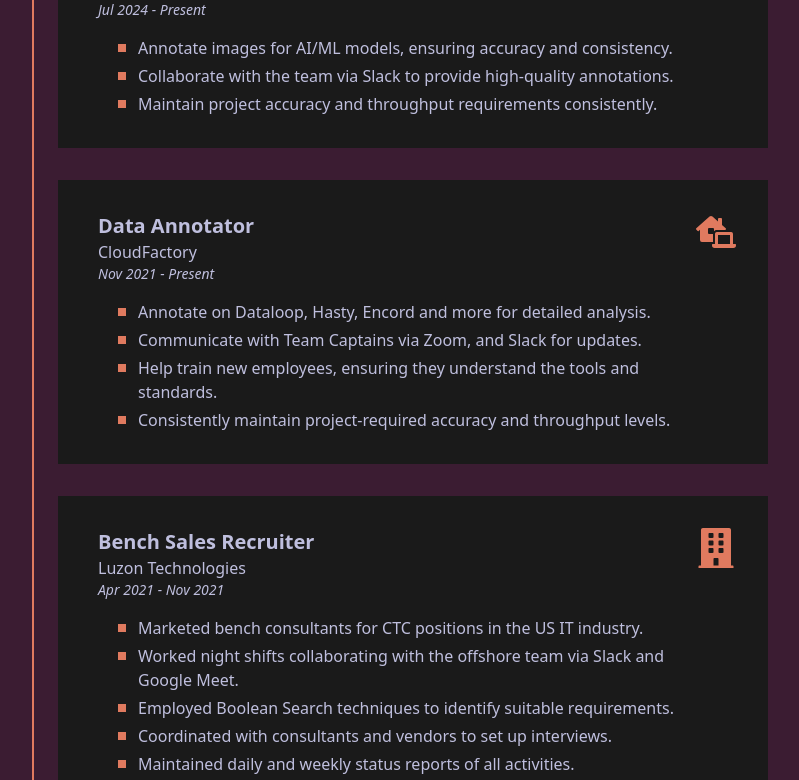
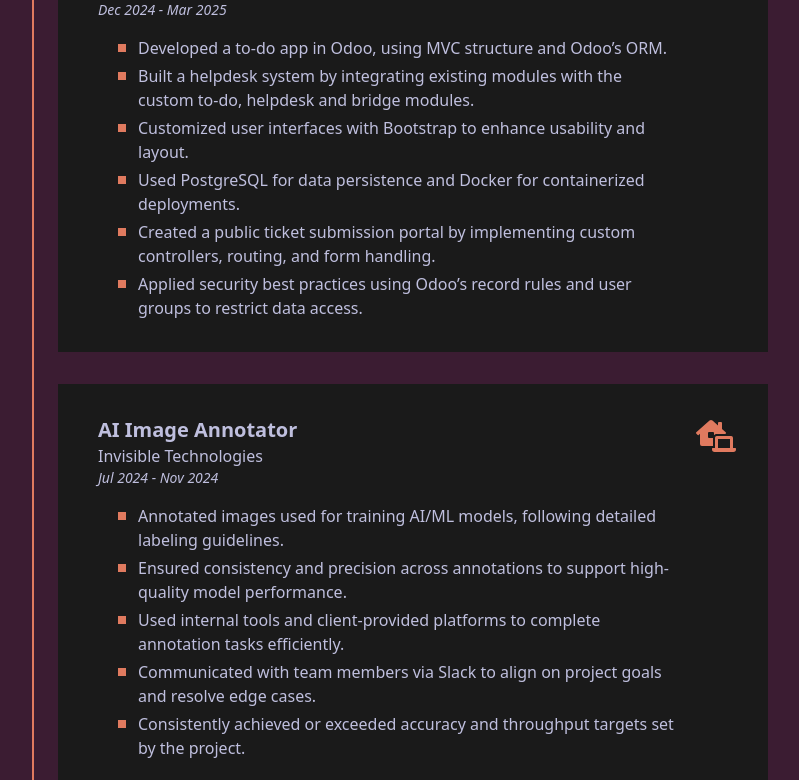
Before and after one commit to Bhabishworgrg/bhabishworgrg.github.io, a React (Vite) app: page / in a window 1280 px wide. Shown: the part 2500-3280 px from the top of the page, without its empty margins (240-1039 px from the left). Built offline with nearby package versions, Linux system fonts and the light colour scheme; no server answers.

Commit message:
Add amnil experience

```diff
--- a/src/components/Experience.jsx
+++ b/src/components/Experience.jsx
@@ -4,25 +4,41 @@
 function Experience() {
 	const items = [
 		{
+			position: 'Backend Intern',
+			company: 'Amnil Technologies',
+			date: 'Dec 2024 - Mar 2025',
+			description: [
+				'Developed a to-do app in Odoo, using MVC structure and Odoo’s ORM.',
+				'Built a helpdesk system by integrating existing modules with the custom to-do, helpdesk and bridge modules.',
+				'Customized user interfaces with Bootstrap to enhance usability and layout.',
+				'Used PostgreSQL for data persistence and Docker for containerized deployments.',
+				'Created a public ticket submission portal by implementing custom controllers, routing, and form handling.',
+				'Applied security best practices using Odoo’s record rules and user groups to restrict data access.',
+			],
+			mode: 'onsite',
+		},
+		{
 			position: 'AI Image Annotator',
 			company: 'Invisible Technologies',
-			date: 'Jul 2024 - Present',
+			date: 'Jul 2024 - Nov 2024',
 			description: [
-				'Annotate images for AI/ML models, ensuring accuracy and consistency.',
-				'Collaborate with the team via Slack to provide high-quality annotations.',
-				'Maintain project accuracy and throughput requirements consistently.',
+				'Annotated images used for training AI/ML models, following detailed labeling guidelines.',
+				'Ensured consistency and precision across annotations to support high-quality model performance.',
+				'Used internal tools and client-provided platforms to complete annotation tasks efficiently.',
+				'Communicated with team members via Slack to align on project goals and resolve edge cases.',
+				'Consistently achieved or exceeded accuracy and throughput targets set by the project.',
 			],
 			mode: 'remote',
 		},
 		{
 			position: 'Data Annotator',
 			company: 'CloudFactory',
-			date: 'Nov 2021 - Present',
+			date: 'Nov 2021 - Nov 2024',
 			description: [
-				'Annotate on Dataloop, Hasty, Encord and more for detailed analysis.',
-				'Communicate with Team Captains via Zoom, and Slack for updates.',
-				'Help train new employees, ensuring they understand the tools and standards.',
-				'Consistently maintain project-required accuracy and throughput levels.',
+				'Annotated videos and images on Dataloop, Hasty, Encord, and client-specific platforms.',
+				'Collaborated with Team Captains via Zoom, Google Meet, and Slack to align with client updates.',
+				'Trained new team members on annotation tools and quality standards to ensure consistent output.',
+				'Maintained high accuracy and throughput in line with project requirements.',
 			],
 			mode: 'remote',
 		},
@@ -31,11 +47,11 @@
 			company: 'Luzon Technologies',
 			date: 'Apr 2021 - Nov 2021',
 			description: [
-				'Marketed bench consultants for CTC positions in the US IT industry.',
-				'Worked night shifts collaborating with the offshore team via Slack and Google Meet.',
-				'Employed Boolean Search techniques to identify suitable requirements.',
-				'Coordinated with consultants and vendors to set up interviews.',
-				'Maintained daily and weekly status reports of all activities.',
+				'Marketed bench consultants for Corp-to-Corp (C2C) positions in the US IT industry.',
+				'Collaborated with the offshore US team during night shifts via Slack and Google Meet.',
+				'Utilized Boolean Search techniques to identify and match suitable job requirements.',
+				'Scheduled and coordinated interviews with consultants and vendors using Google Calendar.',
+				'Maintained daily and weekly activity reports using Google Sheets to track progress and performance.',
 			],
 			mode: 'onsite',
 		},
```
